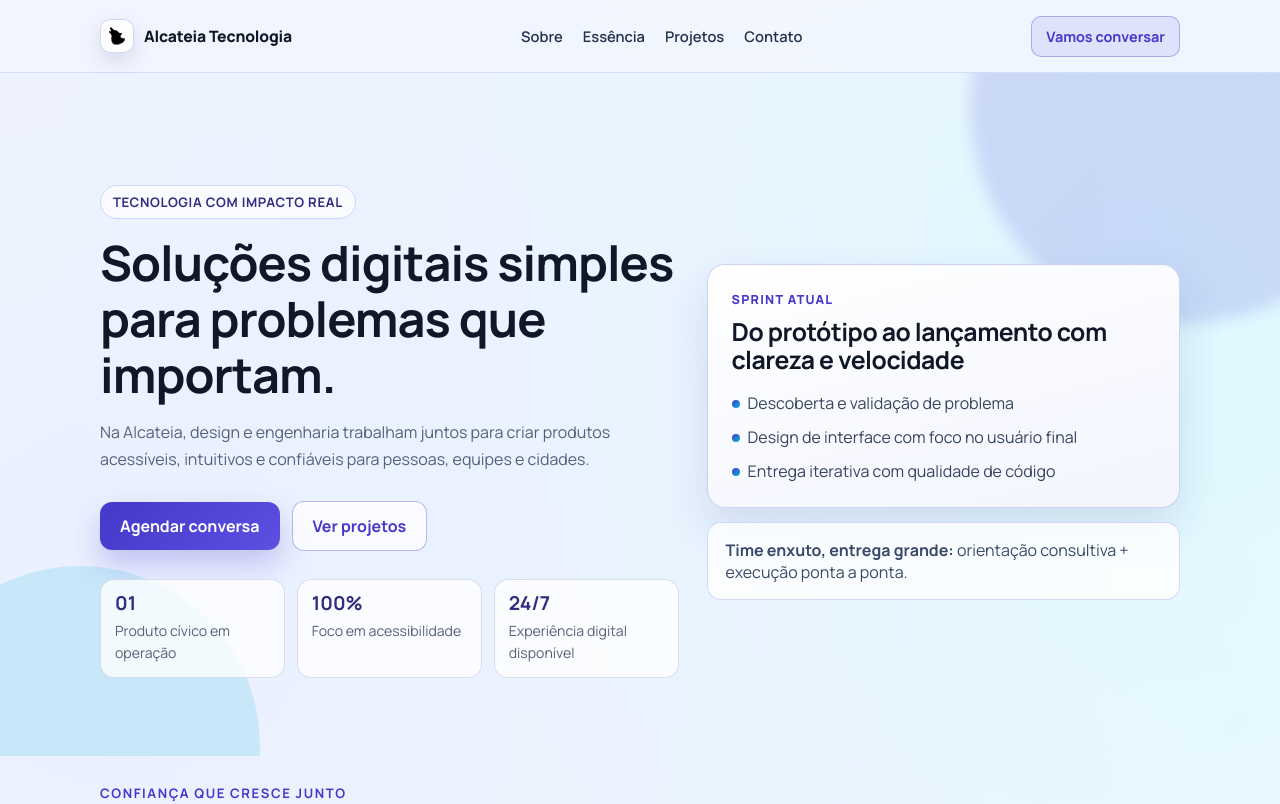
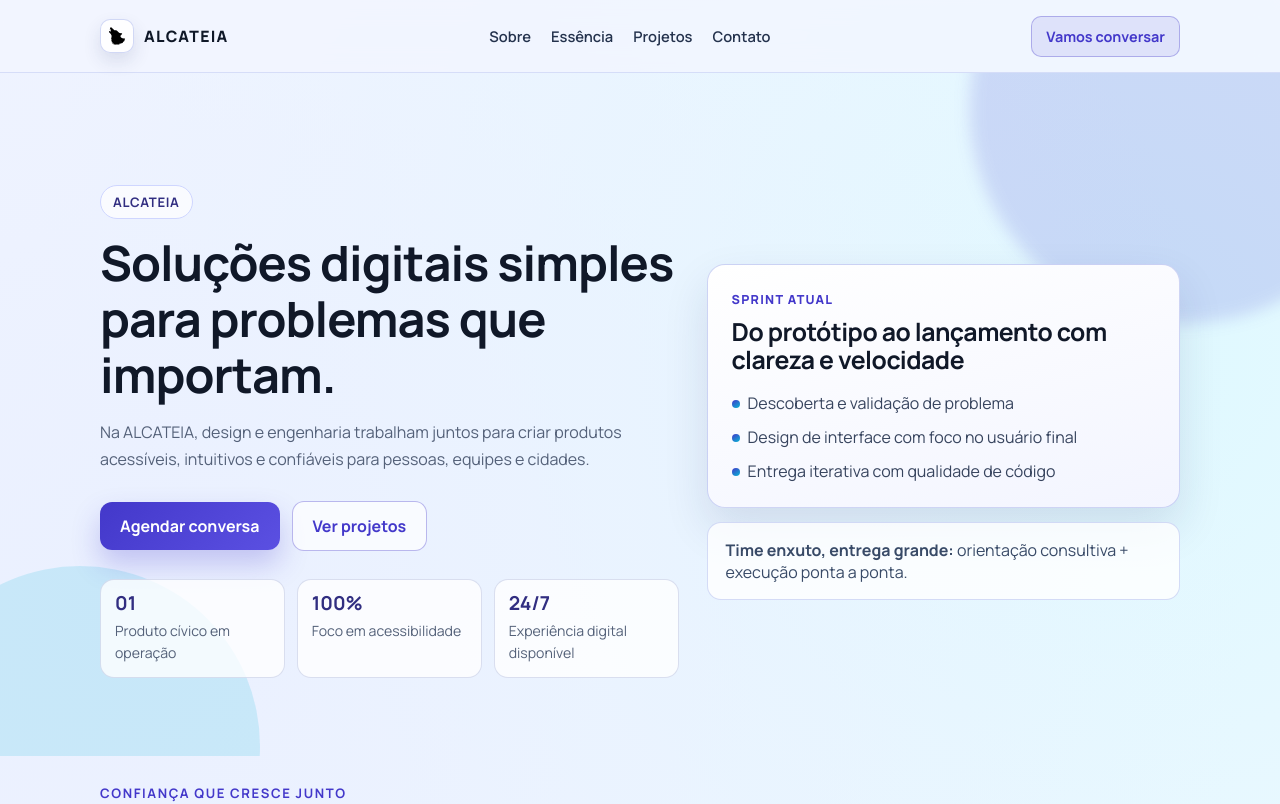
Before and after one commit to Alcateia-Tecnologia/landing-page, a React (Vite) app in the folder webapp/: page / in a window 1280 px wide. Shown: the top 804 px of the page. Built offline with nearby package versions, Linux system fonts and the light colour scheme.

Commit message:
chore: standardize ALCATEIA brand casing across landing
Co-authored-by: Kauan Bertalha <Berkhz@users.noreply.github.com>

```diff
--- a/webapp/src/components/NavMenu.tsx
+++ b/webapp/src/components/NavMenu.tsx
@@ -8,7 +8,7 @@ export default function NavMenu() {
           <span className="brand-mark" aria-hidden="true">
             <img src="/iv.svg" alt="" />
           </span>
-          <span className="brand-name">Alcateia Tecnologia</span>
+          <span className="brand-name">ALCATEIA</span>
         </a>
 
         <ul className="nav-links">
--- a/webapp/src/components/Rodape.tsx
+++ b/webapp/src/components/Rodape.tsx
@@ -7,7 +7,7 @@ export default function Rodape() {
     <footer className="rodape">
       <div className="container footer-grid">
         <div className="footer-about">
-          <strong>Alcateia Tecnologia</strong>
+          <strong>ALCATEIA</strong>
           <p>
             Transformamos ideias em produtos digitais com foco em simplicidade,
             impacto e confiança.
@@ -29,8 +29,7 @@ export default function Rodape() {
       </div>
 
       <div className="container footer-bottom">
-        Copyright © {anoAtual} Alcateia Tecnologia. Todos os direitos
-        reservados.
+        Copyright © {anoAtual} Alcateia. Todos os direitos reservados.
       </div>
     </footer>
   );
--- a/webapp/src/pages/App.tsx
+++ b/webapp/src/pages/App.tsx
@@ -10,10 +10,10 @@ export default function App() {
         <header className="hero" id="home">
           <div className="container hero-grid">
             <div className="hero-content">
-              <span className="badge">Tecnologia com impacto real</span>
+              <span className="badge">ALCATEIA</span>
               <h1>Soluções digitais simples para problemas que importam.</h1>
               <p className="subtitle">
-                Na Alcateia, design e engenharia trabalham juntos para criar
+                Na ALCATEIA, design e engenharia trabalham juntos para criar
                 produtos acessíveis, intuitivos e confiáveis para pessoas,
                 equipes e cidades.
               </p>
--- a/webapp/src/styles/NavMenu.css
+++ b/webapp/src/styles/NavMenu.css
@@ -42,7 +42,8 @@
 .brand-name {
   font-size: 0.98rem;
   font-weight: 800;
-  letter-spacing: -0.01em;
+  letter-spacing: 0.08em;
+  text-transform: uppercase;
 }
 
 .nav-links {
--- a/webapp/src/styles/Rodape.css
+++ b/webapp/src/styles/Rodape.css
@@ -14,7 +14,8 @@
 .footer-about strong {
   display: inline-block;
   font-size: 1.08rem;
-  letter-spacing: -0.01em;
+  letter-spacing: 0.08em;
+  text-transform: uppercase;
 }
 
 .footer-about p {
```
